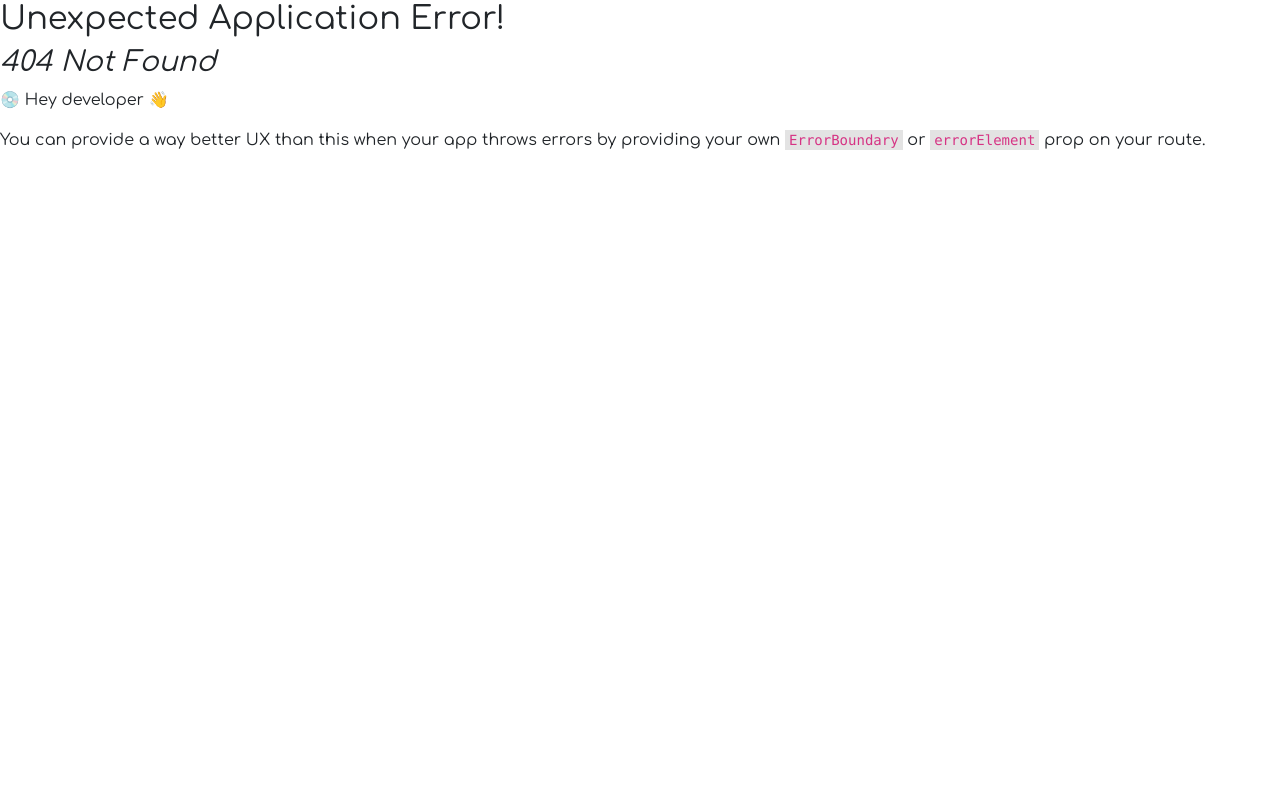
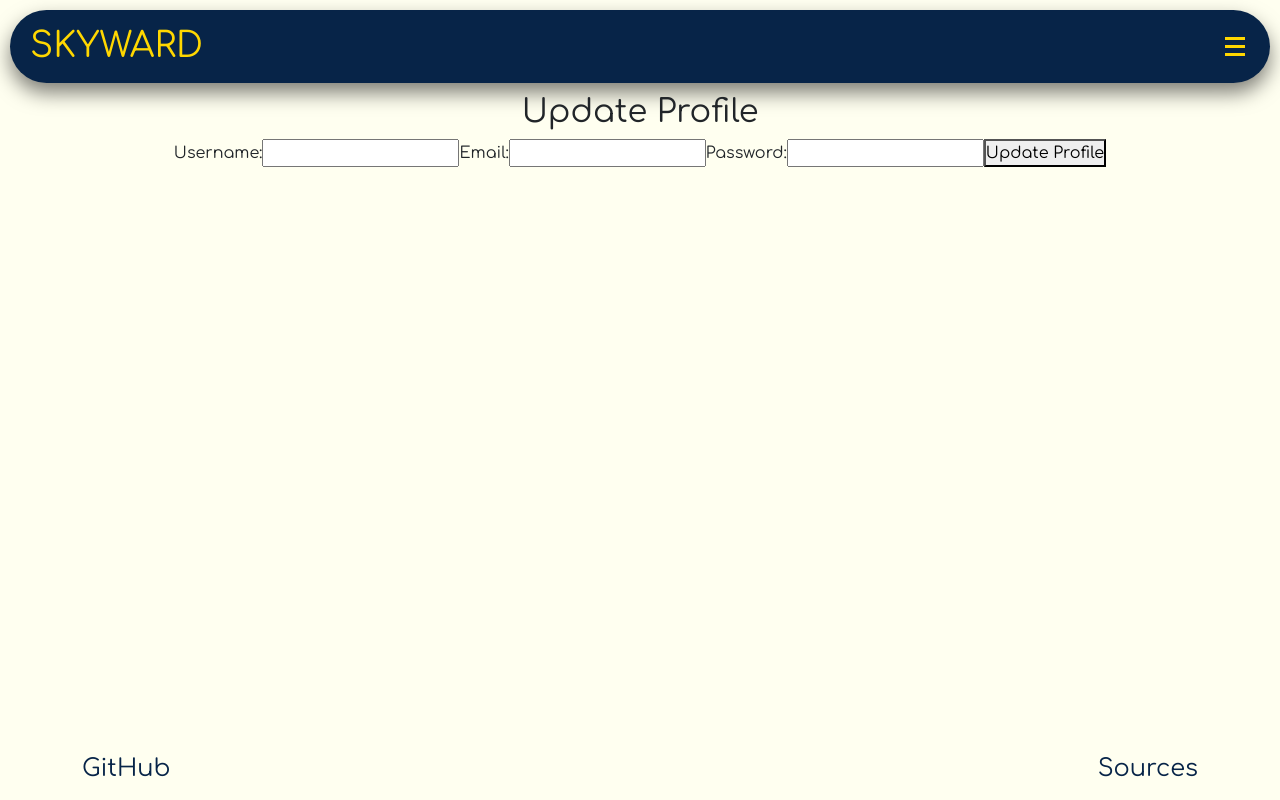
Before and after one commit to Staroyee/Project-3, a React (Vite) app in the folder client/: page /update-profile in a window 1280 px wide. Before the commit this address had no page. Built offline with nearby package versions, Linux system fonts and the light colour scheme.

Commit message:
Created update profile page functionality, the user can now update their username, email, and password.

```diff
--- a/client/src/assets/css/Profile.css
+++ b/client/src/assets/css/Profile.css
@@ -1,9 +1,10 @@
 .P-Container {
-    text-align: left;
-    background-color: #ffffff;
-    box-shadow: 0px 10px 20px 1px rgba(0, 0, 0, 0.3);
-    padding: 2rem;
-    margin-top: 5rem;
+    border-radius: 1rem;
+  text-align: left;
+  background-color: #ffffff;
+  box-shadow: 0px 10px 20px 1px rgba(0, 0, 0, 0.3);
+  padding: 2rem;
+  margin-top: 5rem;
 }
 
 .P-Title {
@@ -12,9 +13,26 @@
 }
 
 .P-DetailsContainer {
-    padding: 2rem 2rem
+  padding: 2rem 2rem;
 }
 
 .P-ButtonContainer {
-    padding: 2rem 2rem
+  padding: 2rem 2rem;
 }
+
+.P-Button {
+  box-shadow: 0px 0px 5px 2px rgba(0, 0, 0, 0.3);
+  margin: 5px;
+  padding: 3px;
+  width: 180px;
+  background-color: #072448;
+  border: #072448;
+  color: #ffd700;
+  border-radius: 15px;
+  transition: background-color 0.3s ease;
+}
+
+.P-Button:hover {
+  background-color: #ffd700;
+  color: #072448;
+}
--- a/client/src/pages/Profile.jsx
+++ b/client/src/pages/Profile.jsx
@@ -1,5 +1,7 @@
+import { Link } from "react-router-dom";
 import { useQuery } from "@apollo/client";
 import { QUERY_ME } from "../utils/queries";
+import Auth from "../utils/auth";
 import { Container, Row, Col } from "react-bootstrap";
 import "../assets/css/Profile.css";
 
@@ -11,6 +13,10 @@ function Profile() {
 
   const { me } = data;
 
+  if (!Auth.loggedIn()) {
+    return <div>You must be logged in to view your profile.</div>;
+  }
+
   return (
     <>
       <Container className="P-Container">
@@ -21,15 +27,17 @@ function Profile() {
         </Row>
         <Row>
           <Col md={12} className="P-DetailsContainer">
-            <h2>Username:</h2>
-            <h3>{me.username}</h3>
+            <h5>Username:</h5>
+            <h2>{me.username}</h2>
           </Col>
           <Col md={12} className="P-DetailsContainer">
-            <h2>Email:</h2>
-            <h3>{me.email}</h3>
+            <h5>Email:</h5>
+            <h2>{me.email}</h2>
           </Col>
           <Col md={12} className="P-ButtonContainer">
-            <button>Edit Details</button>
+            <Link to={"/update-profile"}>
+              <button className="P-Button">Edit Details</button>
+            </Link>
           </Col>
         </Row>
       </Container>
--- a/client/src/pages/UpdateProfileForm.jsx
+++ b/client/src/pages/UpdateProfileForm.jsx
@@ -0,0 +1,47 @@
+import { useState } from 'react';
+import { useMutation } from '@apollo/client';
+import { UPDATE_PROFILE } from '../utils/mutations';
+
+const UpdateProfileForm = () => {
+  const [username, setUsername] = useState('');
+  const [email, setEmail] = useState('');
+  const [password, setPassword] = useState('');
+
+  const [updateProfile] = useMutation(UPDATE_PROFILE);
+
+  const handleUpdate = async (e) => {
+    e.preventDefault();
+    try {
+      await updateProfile({
+        variables: { username, email, password },
+      });
+      // Optionally, you can fetch the updated profile data and update the UI
+    } catch (error) {
+      console.error('Update failed:', error.message);
+    }
+  };
+
+  return (
+    <div>
+      <h2>Update Profile</h2>
+      <form>
+      <label>
+        Username:
+        <input type="text" value={username} onChange={(e) => setUsername(e.target.value)} />
+      </label>
+      <label>
+        Email:
+        <input type="text" value={email} onChange={(e) => setEmail(e.target.value)} />
+      </label>
+      <label>
+        Password:
+        <input type="password" value={password} onChange={(e) => setPassword(e.target.value)} />
+      </label>
+
+      <button onClick={handleUpdate}>Update Profile</button>
+      </form>
+    </div>
+  );
+};
+
+export default UpdateProfileForm;
```
Also changed, not shown: client/src/main.jsx (+44 -36 lines), 1 other file (tests, documents, lock files or other folders).
